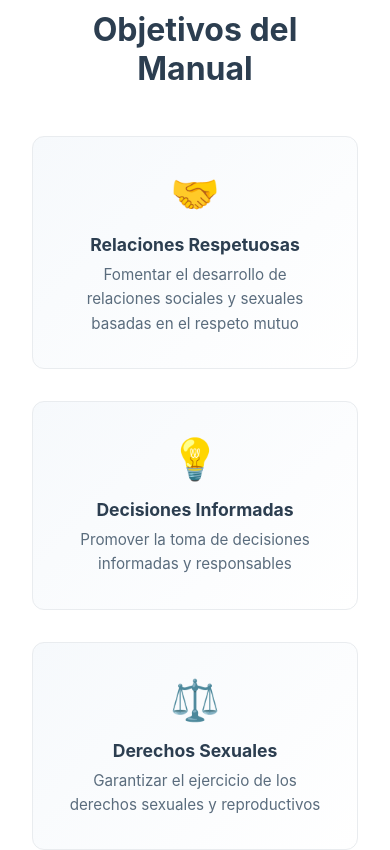
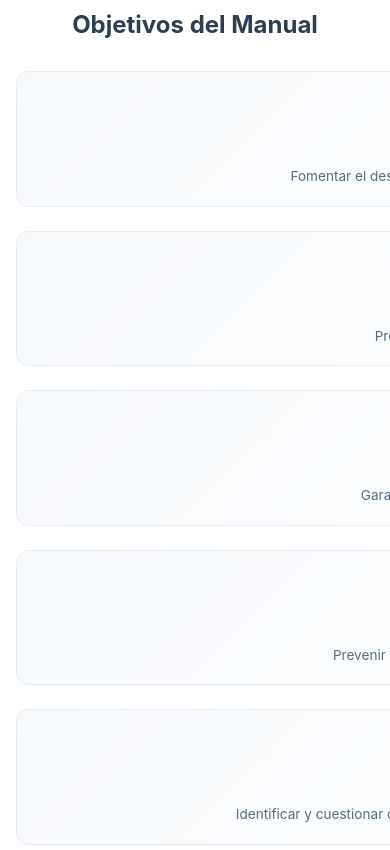
Before and after one commit to alejandrorubioo-hue/MEIS, a React (Vite) app: page / in a window 390 px wide. Shown: the part 3580-4430 px from the top of the page. Built offline with nearby package versions, Linux system fonts and the light colour scheme.

Commit message:
nuevoobjetivoch1

```diff
--- a/src/Home/index.jsx
+++ b/src/Home/index.jsx
@@ -269,7 +269,13 @@ reproducción.
       <div className="objective-card">
         <span className="objective-icon">🛡️</span>
         <h4>Prevención</h4>
-              <p>Prevenir embarazos no deseados y violencias</p>
+        <p>Prevenir embarazos no deseados y enfermedades de transmisión sexual</p>
+      </div>
+      {/* NUEVO OBJETIVO */}
+      <div className="objective-card">
+        <span className="objective-icon">🔍</span>
+        <h4>Deconstrucción de Mitos</h4>
+        <p>Identificar y cuestionar creencias limitantes para construir una comprensión saludable de la sexualidad</p>
       </div>
     </div>
   </div>
--- a/src/Home/style.css
+++ b/src/Home/style.css
@@ -461,10 +461,11 @@
 .objectives-section {
   padding: 4rem 2rem;
   background: white;
+  overflow-x: auto; /* Permite scroll horizontal en móviles */
 }
 
 .objectives-content {
-  max-width: 1100px;
+  max-width: 1400px; /* Aumentado para dar más espacio */
   margin: 0 auto;
 }
 
@@ -477,17 +478,19 @@
 
 .objectives-grid {
   display: grid;
-  grid-template-columns: repeat(auto-fit, minmax(250px, 1fr));
-  gap: 2rem;
+  grid-template-columns: repeat(5, 1fr); /* Exactamente 5 columnas */
+  gap: 1.5rem;
+  min-width: 1100px; /* Ancho mínimo para mantener las 5 columnas */
 }
 
 .objective-card {
   background: linear-gradient(135deg, #f6f9fc 0%, #ffffff 100%);
-  padding: 2rem;
+  padding: 1.5rem;
   border-radius: 12px;
   border: 1px solid #e9ecef;
   text-align: center;
   transition: all 0.3s ease;
+  min-width: 200px; /* Ancho mínimo por tarjeta */
 }
 
 .objective-card:hover {
@@ -496,21 +499,73 @@
 }
 
 .objective-icon {
-  font-size: 2.5rem;
+  font-size: 2rem; /* Reducido ligeramente */
   display: block;
-  margin-bottom: 1rem;
+  margin-bottom: 0.8rem;
 }
 
 .objective-card h4 {
   color: #2c3e50;
   margin-bottom: 0.5rem;
-  font-size: 1.1rem;
+  font-size: 1rem; /* Reducido ligeramente */
 }
 
 .objective-card p {
   color: #5a6c7d;
-  line-height: 1.6;
-  font-size: 0.95rem;
+  line-height: 1.5;
+  font-size: 0.9rem; /* Reducido ligeramente */
+}
+
+/* ========================================
+   RESPONSIVE PARA OBJETIVOS
+======================================== */
+@media (max-width: 1200px) {
+  .objectives-section {
+    overflow-x: scroll;
+    padding: 4rem 1rem;
+  }
+
+  .objectives-grid {
+    padding-bottom: 1rem;
+  }
+
+  /* Indicador de scroll en móviles */
+  .objectives-section::-webkit-scrollbar {
+    height: 6px;
+  }
+
+  .objectives-section::-webkit-scrollbar-track {
+    background: #f1f1f1;
+    border-radius: 10px;
+  }
+
+  .objectives-section::-webkit-scrollbar-thumb {
+    background: #888;
+    border-radius: 10px;
+  }
+}
+
+@media (max-width: 768px) {
+  .objectives-content h2 {
+    font-size: 1.5rem;
+    margin-bottom: 2rem;
+  }
+
+  .objective-card {
+    padding: 1.2rem;
+  }
+
+  .objective-icon {
+    font-size: 1.8rem;
+  }
+
+  .objective-card h4 {
+    font-size: 0.95rem;
+  }
+
+  .objective-card p {
+    font-size: 0.85rem;
+  }
 }
 
 /* ========================================
```
Lines whose indentation alone changed are shown as unchanged.
